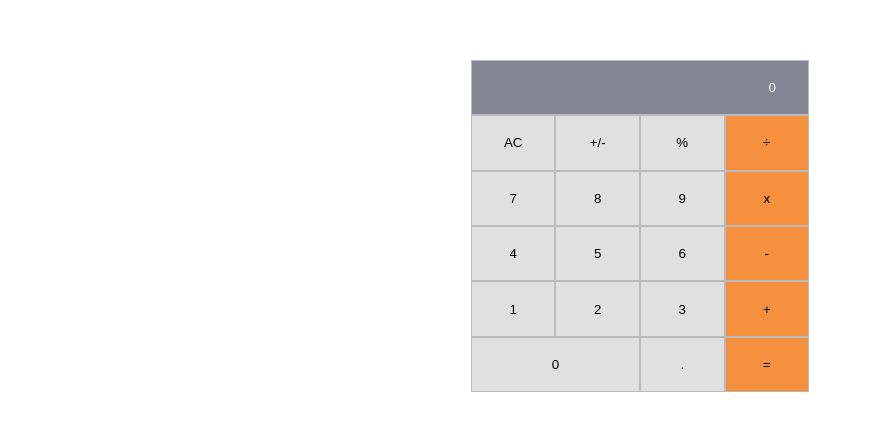
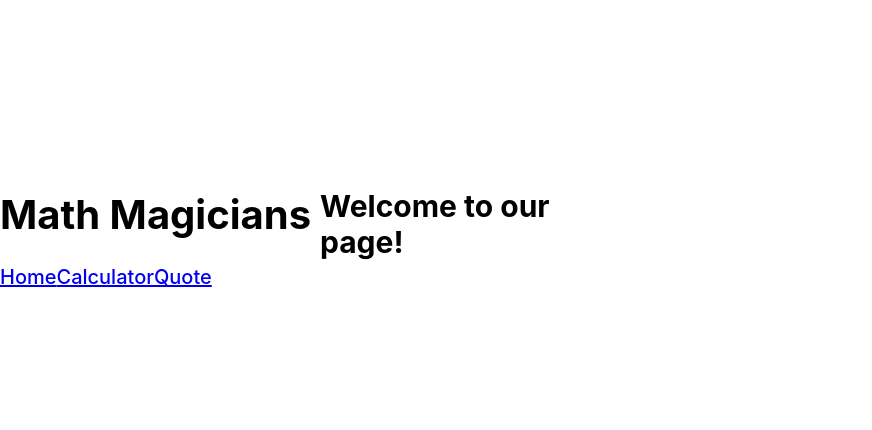
Before and after one commit to bamsi/math-magician, a React (Create React App) app: page / in a window 1280 px wide. Shown: the part 174-604 px from the top of the page, without its empty margins (0-872 px from the left). Built offline with nearby package versions, Linux system fonts and the light colour scheme.

Commit message:
add navigation routes

```diff
--- a/package.json
+++ b/package.json
@@ -10,6 +10,7 @@
     "prop-types": "^15.8.1",
     "react": "^18.1.0",
     "react-dom": "^18.1.0",
+    "react-router": "^6.3.0",
     "react-router-dom": "^6.3.0",
     "react-scripts": "5.0.1",
     "web-vitals": "^2.1.4"
--- a/src/App.js
+++ b/src/App.js
@@ -1,7 +1,11 @@
 import React, { useState } from 'react';
+import { Routes, Route } from 'react-router-dom';
 import './App.css';
 import Calculator from './components/calculator';
+import Header from './components/Header';
+import Home from './components/Home';
 import calculate from './components/logic/calculate';
+import Quote from './components/Quote';
 
 const App = () => {
   const [total, setTotal] = useState(0);
@@ -16,12 +20,24 @@ const App = () => {
   };
 
   return (
+    <div className="wrapper">
+      <Header />
+      <Routes>
+        <Route path="/" element={<Home />} />
+        <Route
+          path="/calculator"
+          element={(
             <Calculator
               clickHandler={handleChange}
               total={total}
               next={next}
               operation={operation}
             />
+          )}
+        />
+        <Route path="/quote" element={<Quote />} />
+      </Routes>
+    </div>
   );
 };
 
--- a/src/components/Header.js
+++ b/src/components/Header.js
@@ -1,13 +1,11 @@
-import React from "react";
-import Navbar from "./Navbar";
+import React from 'react';
+import Navbar from './Navbar';
 
-const Header = () => {
-  return (
-    <header>
-      <h1>Math Magicians</h1>
-      <Navbar />
-    </header>
-  );
-};
+const Header = () => (
+  <header className="header-section">
+    <h1>Math Magicians</h1>
+    <Navbar />
+  </header>
+);
 
 export default Header;
--- a/src/components/Home.js
+++ b/src/components/Home.js
@@ -1,11 +1,9 @@
-import React from "react";
+import React from 'react';
 
-const Home = () => {
-  return (
-    <section>
-      <h2>Welcome to our page!</h2>
-    </section>
-  );
-};
+const Home = () => (
+  <section>
+    <h2>Welcome to our page!</h2>
+  </section>
+);
 
 export default Home;
--- a/src/components/Navbar.js
+++ b/src/components/Navbar.js
@@ -1,13 +1,12 @@
-import React from "react";
+import React from 'react';
+import { Link } from 'react-router-dom';
 
-const Navbar = () => {
-    return (
-        <nav className="navbar">
-          <Link to="/">Home</Link>
-          <Link to="/calculator">Calculator</Link>
-          <Link to="/quote">Quote</Link>
-        </nav>
-    )
-}
+const Navbar = () => (
+  <nav className="navbar">
+    <Link to="/">Home</Link>
+    <Link to="/calculator">Calculator</Link>
+    <Link to="/quote">Quote</Link>
+  </nav>
+);
 
 export default Navbar;
--- a/src/components/Quote.js
+++ b/src/components/Quote.js
@@ -1,11 +1,9 @@
-import React from "react";
+import React from 'react';
 
-const Quote = () => {
-  return (
-    <section>
-      <p>Mathematician is not about numbers!</p>
-    </section>
-  );
-};
+const Quote = () => (
+  <section>
+    <p>Mathematician is not about numbers!</p>
+  </section>
+);
 
 export default Quote;
--- a/src/index.js
+++ b/src/index.js
@@ -1,4 +1,5 @@
 import React from 'react';
+import { BrowserRouter as Router } from 'react-router-dom';
 import ReactDOM from 'react-dom/client';
 import './index.css';
 import App from './App';
@@ -7,7 +8,9 @@ import reportWebVitals from './reportWebVitals';
 const root = ReactDOM.createRoot(document.getElementById('root'));
 root.render(
   <React.StrictMode>
-    <App />
+    <Router>
+      <App />
+    </Router>
   </React.StrictMode>,
 );
 
```
Also changed, not shown: 1 other file (tests, documents, lock files or other folders). Lines whose indentation alone changed are shown as unchanged.
